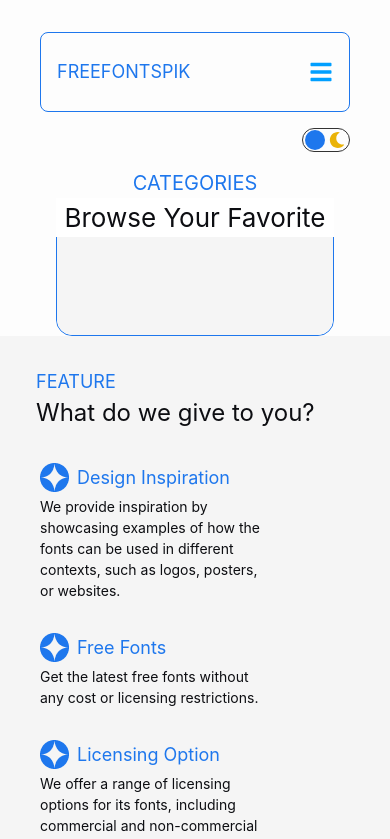
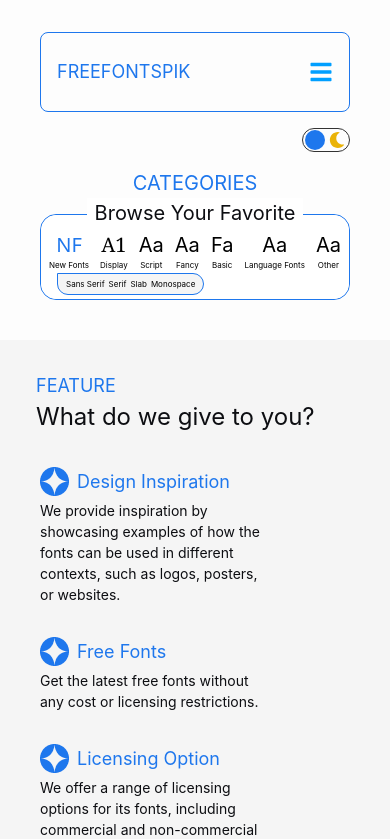
Before and after one commit to HarshDhaduk2001/freefontsspik, a React (Create React App) app: page /categories in a window 390 px wide. Shown: the top 839 px of the page. Built offline with nearby package versions, Linux system fonts and the light colour scheme.

Commit message:
favouritefont component created

```diff
--- a/src/components/FavouriteFont.jsx
+++ b/src/components/FavouriteFont.jsx
@@ -1,9 +1,91 @@
-import React from 'react'
+import React, { useEffect, useState } from "react";
+
+const data = [
+  { font: "font-sans", title: "NF", desc: "New Fonts" },
+  { font: "font-serif", title: "A1", desc: "Display" },
+  { font: "font-display", title: "Aa", desc: "Script" },
+  { font: "font-monospace", title: "Aa", desc: "Fancy" },
+  { font: "font-fangsong", title: "Fa", desc: "Basic" },
+  { font: "font-display", title: "Aa", desc: "Language Fonts" },
+  { font: "font-Georgia", title: "Aa", desc: "Other" },
+];
 
 const FavouriteFont = () => {
+  const [active, setActive] = useState(0);
+  const [hoverIndex, setHoverIndex] = useState(null);
+  const [isMobile, setIsMobile] = useState(null);
+
+  const handleResize = () => {
+    if (window.innerWidth < 768) {
+      setIsMobile(true);
+    } else {
+      setIsMobile(false);
+    }
+  };
+
+  useEffect(() => {
+    handleResize();
+
+    window.addEventListener("resize", handleResize);
+
+    return () => {
+      window.removeEventListener("resize", handleResize);
+    };
+  }, []);
+
   return (
-    <div>FavouriteFont</div>
-  )
-}
+    <div className="flex flex-col items-center justify-center lg:mx-10 dark:text-white mb-10 mx-10">
+      <p className="text-blueColor text-[20px] lg:text-[24px]">CATEGORIES</p>
+      <div className="relative w-full flex items-center justify-center mt-4 lg:mt-8">
+        <div className="absolute bg-white dark:bg-blackColor dark:text-white px-2 -top-4 lg:-top-9 text-[20px] md:text-[26px] lg:text-[42px] text-center">
+          Browse Your Favorite
+        </div>
+        <div className="border border-blueColor rounded-2xl w-full">
+          <div className="flex items-center justify-between px-2 md:px-6 lg:px-12 w-full bg-white rounded-2xl dark:bg-darkCharcol text-black pt-4 md:pt-8 pb-7 md:pb-12">
+            {data.map((i, index) => (
+              <div
+                key={index}
+                className="flex flex-col items-center justify-center relative w-[1/7]"
+                onMouseEnter={() => setHoverIndex(index)}
+                onMouseLeave={() => setHoverIndex(null)}
+                onClick={() => setActive(index)}
+              >
+                <h1
+                  className={`${i.font} text-xl md:text-4xl lg:text-7xl ${
+                    active === index
+                      ? "text-blueColor" // Active state color
+                      : "" // Inactive state color
+                  }`}
+                >
+                  {i.title}
+                </h1>
+                <p className="text-center text-[8px] md:text-[18px] lg:text-[24px]">
+                  {i.desc}
+                </p>
 
-export default FavouriteFont
+                {((isMobile && active === index) || hoverIndex === index) && (
+                  <div
+                    className={`absolute flex items-center justify-center gap-1 md:gap-2 lg:gap-4 text-[8px] md:text-[14px] lg:text-[16px] whitespace-nowrap -bottom-6 md:-bottom-9 border border-blueColor bg-[#F5F5F5] px-2 md:px-4 py-1 ${
+                      (isMobile && index === data.length - 3) ||
+                      index === data.length - 2 ||
+                      index === data.length - 1
+                        ? "right-2 md:right-5 rounded-full rounded-tr-none"
+                        : "left-2 md:left-5 rounded-full rounded-tl-none"
+                    }`}
+                  >
+                    <p>Sans Serif</p>
+                    <p>Serif</p>
+                    <p>Slab</p>
+                    <p>Monospace</p>
+                  </div>
+                )}
+              </div>
+            ))}
+          </div>
+        </div>
+      </div>
+    </div>
+  );
+};
+
+export default FavouriteFont;
--- a/src/components/pages/Categories.jsx
+++ b/src/components/pages/Categories.jsx
@@ -1,30 +1,12 @@
 import React from "react";
 import Feature from "../Feature";
+import FavouriteFont from "../FavouriteFont";
 
 const Categories = () => {
   return (
     <>
-      <div className="mx-10">
-        <div className="flex flex-col items-center justify-center mx-4 lg:mx-10 dark:text-white">
-          <p className="text-blueColor text-[20px] lg:text-[24px]">
-            CATEGORIES
-          </p>
-          <div className="relative w-full flex items-center justify-center mt-4">
-            <div className="absolute bg-white dark:bg-blackColor dark:text-white px-2 -top-4 lg:-top-9 text-[26px] lg:text-[42px] text-center">
-              Browse Your Favorite
-            </div>
-            <div className="border border-blueColor rounded-2xl w-full">
-              <div className="flex flex-col items-center justify-center bg-[#F5F5F5] rounded-2xl dark:bg-darkCharcol">
-                <br />
-                <br />
-                <br />
-                <br />
-                <br />
-              </div>
-            </div>
-          </div>
-        </div>
-      </div>
+      <FavouriteFont />
+      <div className="mx-10"></div>
       <Feature />
     </>
   );
--- a/src/components/pages/Home.jsx
+++ b/src/components/pages/Home.jsx
@@ -2,6 +2,7 @@ import React, { useState } from "react";
 import FontCard from "../FontCard";
 import { GrLinkNext, GrLinkPrevious } from "react-icons/gr";
 import Feature from "../Feature";
+import FavouriteFont from "../FavouriteFont";
 
 const Home = () => {
   const totalCards = 160;
@@ -58,6 +59,7 @@ const Home = () => {
 
   return (
     <>
+      <FavouriteFont />
       <div className="mx-10">
         <div className="grid grid-cols-1 md:grid-cols-2 lg:grid-cols-3 xl:grid-cols-4 2xl:grid-cols-5 gap-10">
           {getPaginatedCards()}
```
